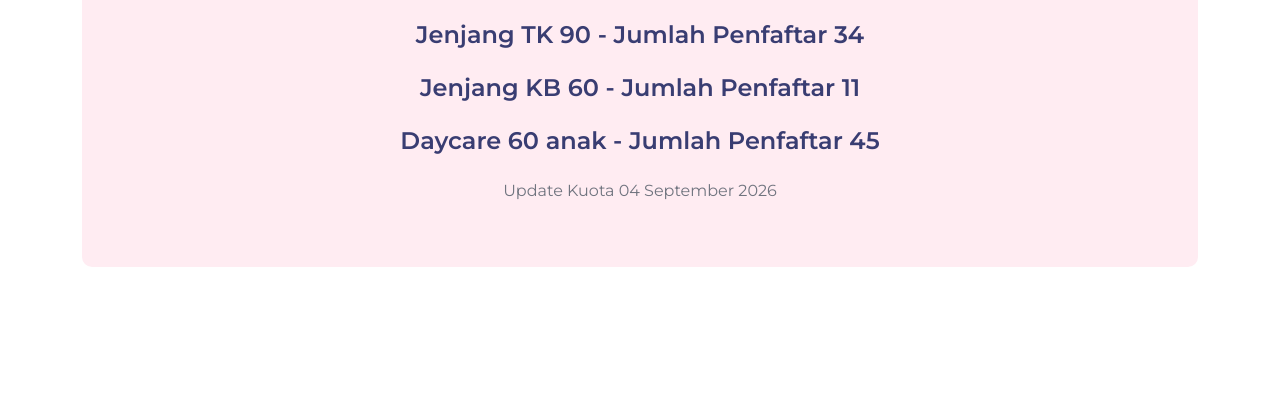
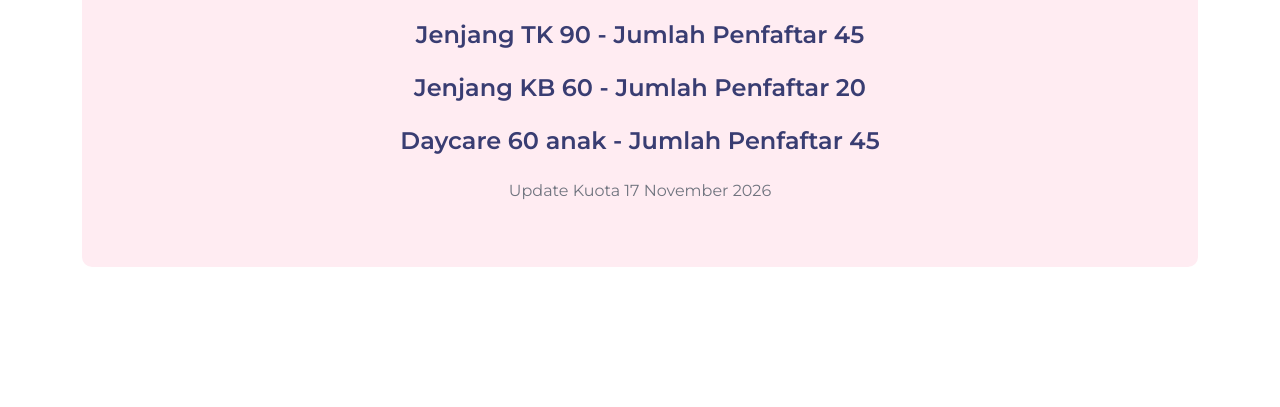
Before and after one commit to ahmadilhamrosyidi/webps.github.io, a plain HTML site: page event.html in a window 1280 px wide. Shown: the part 393-800 px from the top of the page. Drawn offline with nearby package versions, Linux system fonts and the light colour scheme.

Commit message:
Update event.html

```diff
--- a/event.html
+++ b/event.html
@@ -102,10 +102,10 @@
                     <div class="mx-auto text-center wow fadeIn" data-wow-delay="0.1s" style="max-width: 700px;">
 
                         <h1 class="text-dark mb-4 display-6">KUOTA PPDB PRESCHOOL AT TAQWA 1 2027-2028</h1>
-                        <h4 class="text-dark mb-4 display-7">Jenjang TK 90  - Jumlah Penfaftar 34 </h4>
-                        <h4 class="text-dark mb-4 display-7">Jenjang KB 60  - Jumlah Penfaftar 11 </h4>
+                        <h4 class="text-dark mb-4 display-7">Jenjang TK 90  - Jumlah Penfaftar 45 </h4>
+                        <h4 class="text-dark mb-4 display-7">Jenjang KB 60  - Jumlah Penfaftar 20 </h4>
                         <h4 class="text-dark mb-4 display-7">Daycare 60 anak - Jumlah Penfaftar 45</h4>
-                        <p class="mb-3">Update Kuota 04 September 2026</p>
+                        <p class="mb-3">Update Kuota 17 November 2026</p>
 
                     </div>
                 </div>
```
